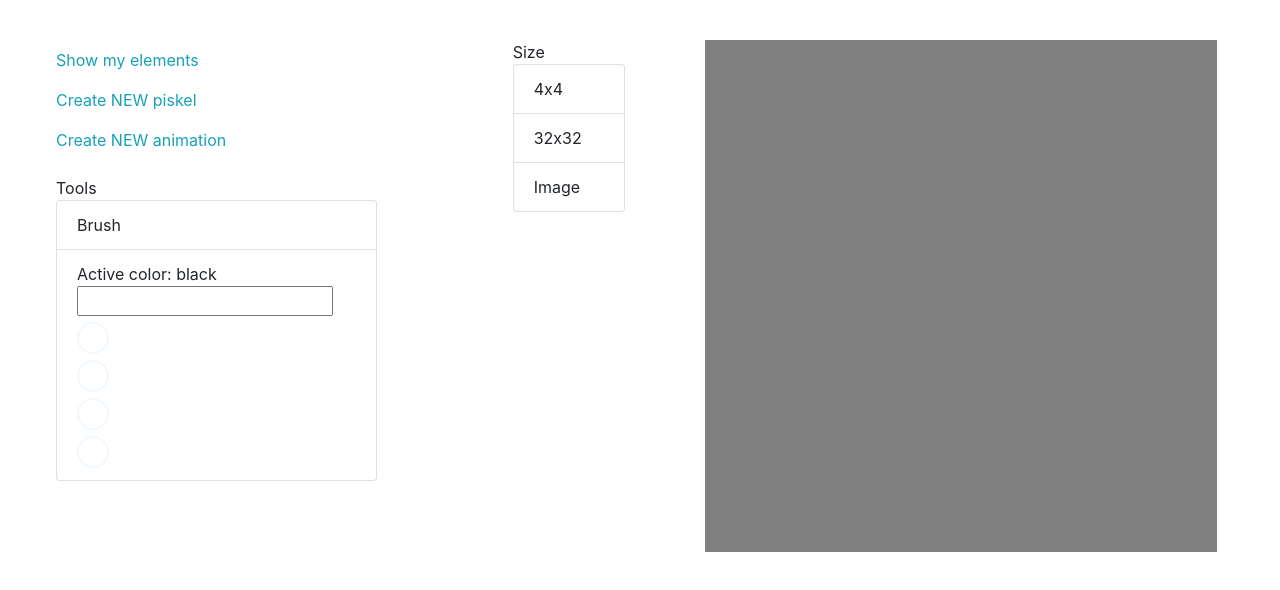
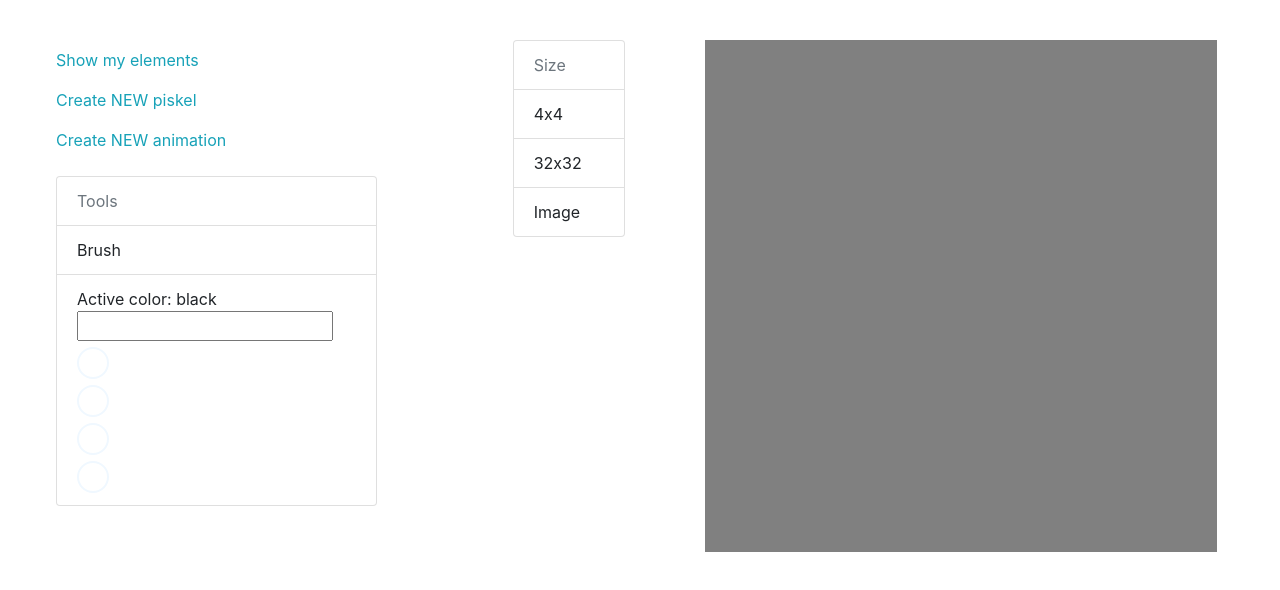
Before and after one commit to KseniaKuntsevich/codejam-canvas, a plain HTML site: page codejam-canvas/index.html in a window 1280 px wide. Drawn offline with Linux system fonts and the light colour scheme.

Commit message:
fix: html errors to pass validator

```diff
--- a/codejam-canvas/index.html
+++ b/codejam-canvas/index.html
@@ -1,6 +1,5 @@
 <!DOCTYPE html>
 <html>
-
 <head>
     <meta charset="UTF-8">
     <meta name="viewport" content="width=device-width, initial-scale=1, shrink-to-fit=no">
@@ -28,17 +27,19 @@
                     <li class="nav-item">
                         <a class="nav-link text-info" href="#">Create NEW animation</a>
                     </li>
-                    </li>
                 </ul>
 
-                <ul class="ul" >Tools
+
+
+                <ul class="ul">
+                    <li class="list-group-item disabled">Tools</li>
                     <li class="list-group-item">Brush</li>
                     <li class="list-group-item">
                         <div id="editor">
                             <span>Active color:</span>
                             <span id="colorState">black<br></span>
 
-                            <input id="colorInp" type="text" name="code" vlaue="black">
+                            <input id="colorInp" type="text" name="code">
 
                             <div id="colorPicker">
                                 <div class="picker" data-color="#524c4a"></div>
@@ -55,8 +56,9 @@
 
             </div>
 
-            <div id="sizeSwitcher" class="space-around flex-grow-1" >
-                <ul>Size
+            <div id="sizeSwitcher" class="space-around flex-grow-1">
+                <ul>
+                    <li class="list-group-item disabled">Size</li>
                     <li class="list-group-item" data-matrix-id="matrix1">4x4</li>
                     <li class="list-group-item" data-matrix-id="matrix2">32x32</li>
                     <li class="list-group-item" data-matrix-id="matrix3">Image</li>
```
